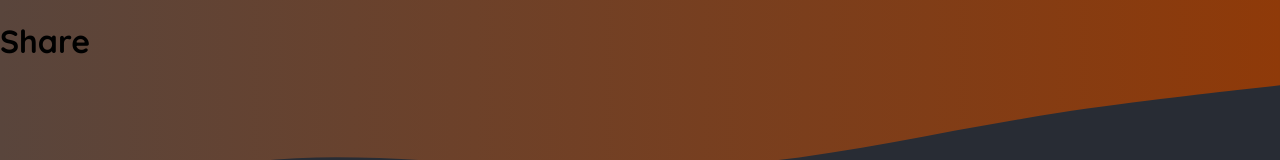
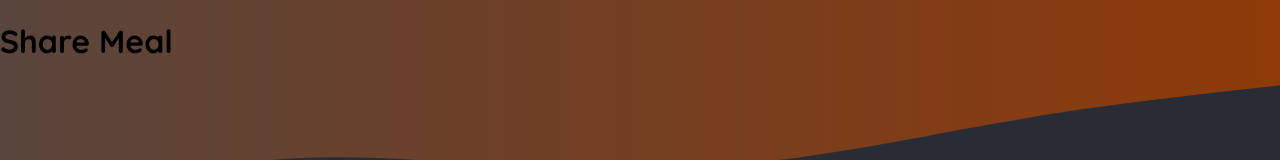
Before and after one commit to AdminAkai/nextjs-foodies, a Next.js app: page /meals/share in a window 1280 px wide. Shown: the top 160 px of the page. Built offline with nearby package versions, Linux system fonts and the light colour scheme.

Commit message:
Adjusted Share Meal Page wording

```diff
--- a/app/meals/share/page.js
+++ b/app/meals/share/page.js
@@ -1,7 +1,7 @@
-export default function SharePage() {
+export default function ShareMealPage() {
   return (
     <main>
-      <h1>Share</h1>
+      <h1>Share Meal</h1>
     </main>
   )
 }
```
